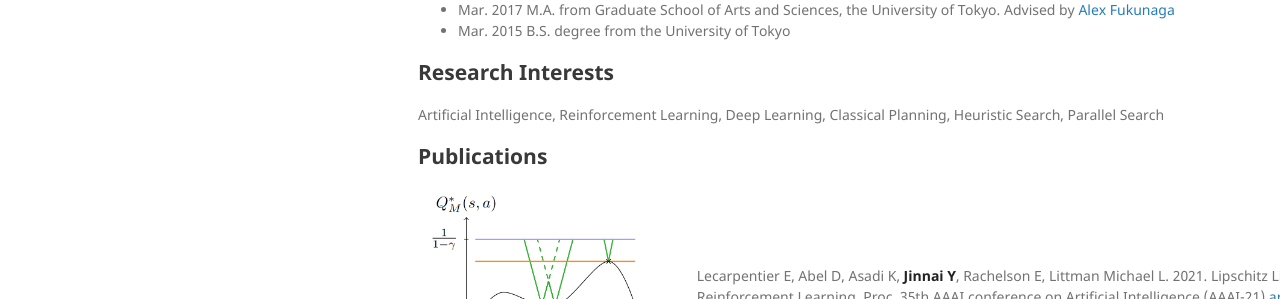
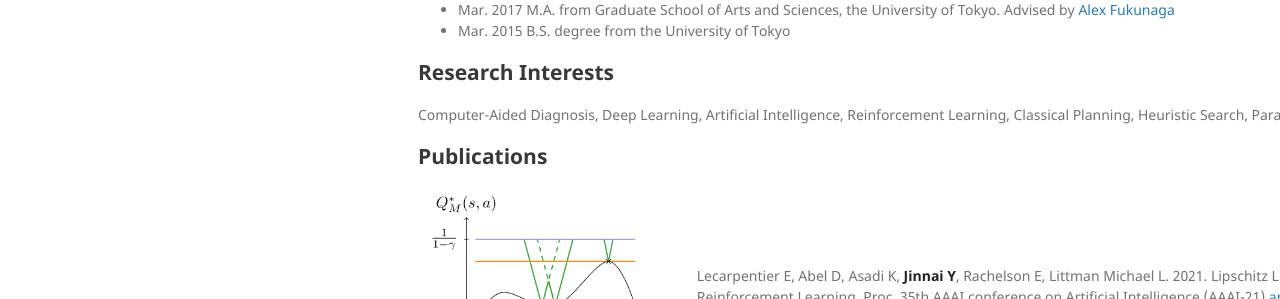
Before and after one commit to jinnaiyuu/jinnaiyuu.github.io, a Jekyll site: the page built from index.md, in a window 1280 px wide and 900 px high, scrolled down 391 px. Shown: the part 155-454 px from the top of the window. Built offline with Jekyll 4.4.1, drawn with Linux system fonts in a browser that asks for light colours; our own code applies the rules of GitHub Pages for plain Markdown files; some of the changed text lies outside the part shown.

Commit message:
update kbs

```diff
--- a/index.md
+++ b/index.md
@@ -16,7 +16,7 @@
 
 ## Research Interests
 
-Artificial Intelligence, Reinforcement Learning, Deep Learning, Classical Planning, Heuristic Search, Parallel Search
+Computer-Aided Diagnosis, Deep Learning, Artificial Intelligence, Reinforcement Learning, Classical Planning, Heuristic Search, Parallel Search
 
 ## Publications
 
```
Also changed, not shown: other parts of index.md (+1 -0 lines), ja/index.md (+2 -1 lines).
